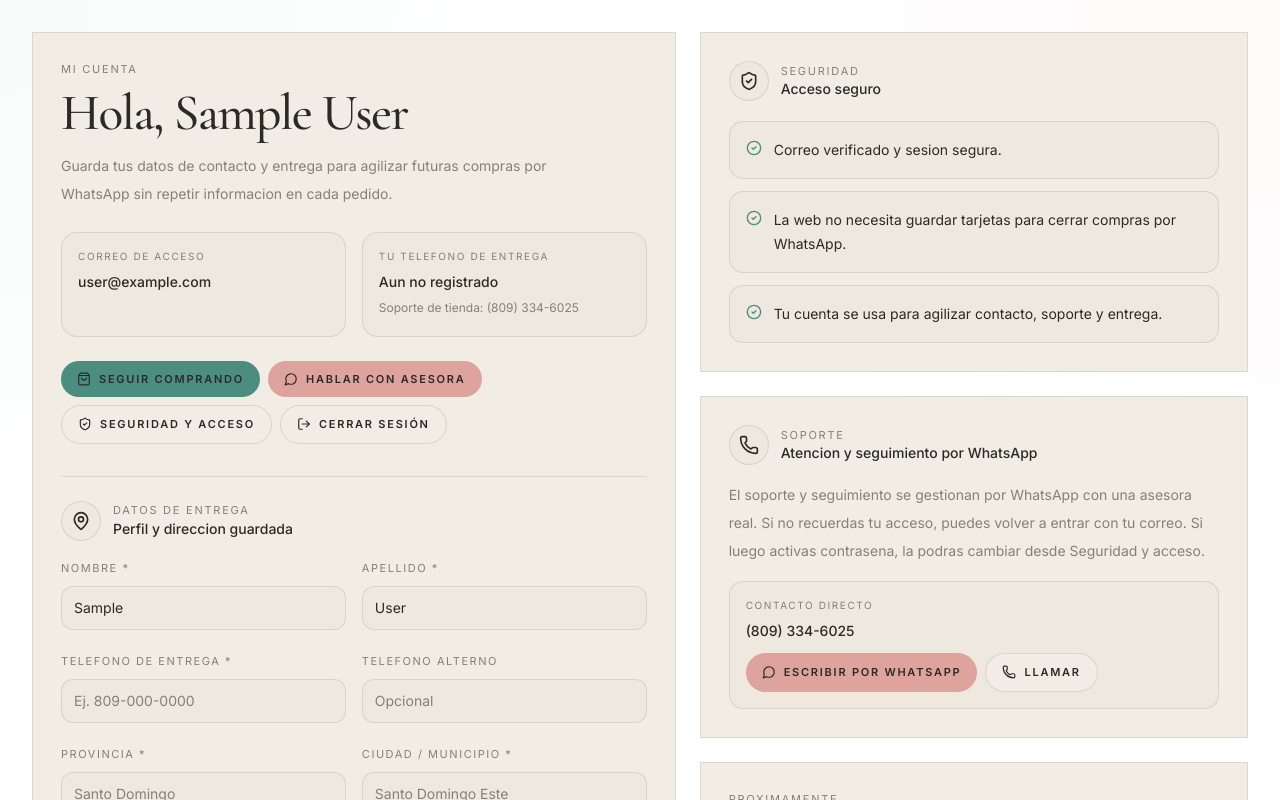
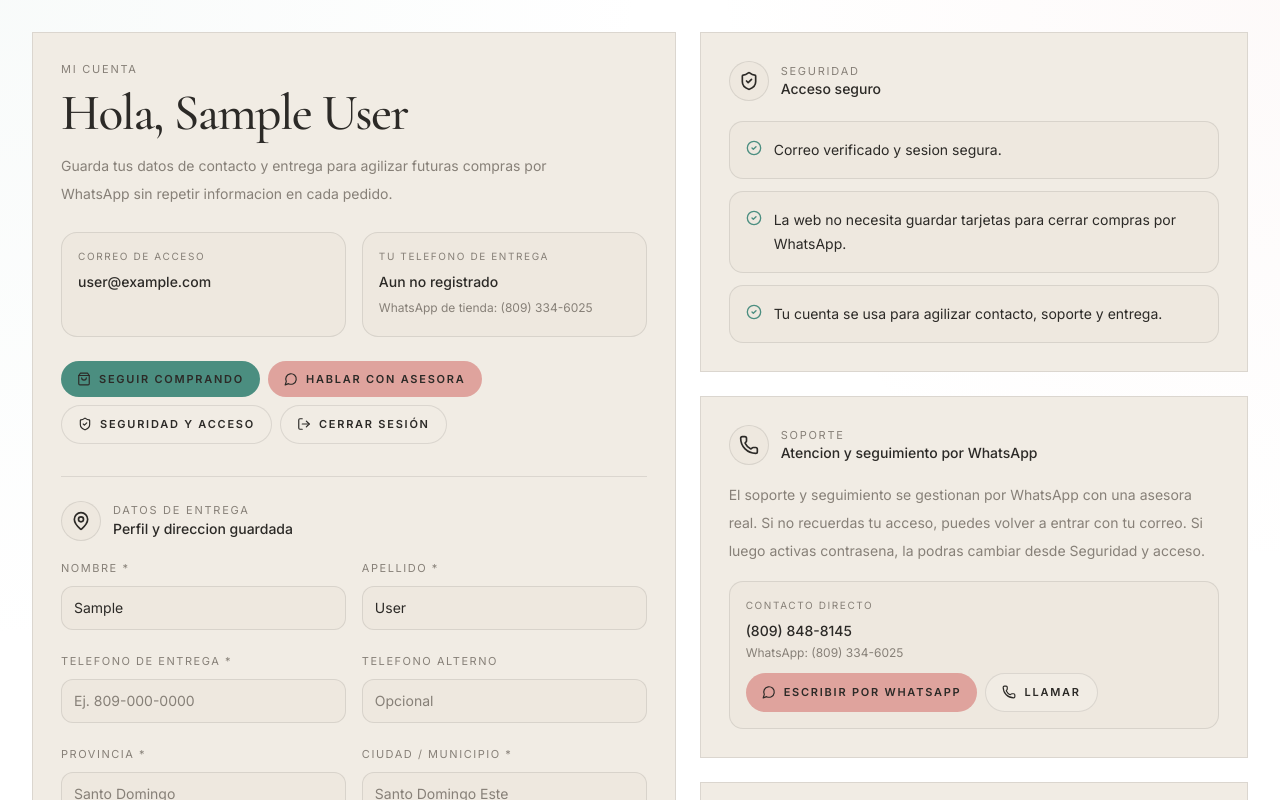
Before and after one commit to pmaa1995/GaliaLuna, a Next.js app: page /mi-cuenta in a window 1280 px wide. Shown: the top 800 px of the page. Built offline with nearby package versions, Linux system fonts and the light colour scheme; no server answers; sample sign-in values are in the browser's storage.

Commit message:
Separate WhatsApp and direct call contact numbers

```diff
--- a/app/mi-cuenta/page.tsx
+++ b/app/mi-cuenta/page.tsx
@@ -12,7 +12,12 @@ import {
 } from "lucide-react";
 
 import AccountSignOutButton from "../../components/auth/AccountSignOutButton";
-import { CONTACT_PHONE_DISPLAY, WHATSAPP_OWNER_NUMBER } from "../../lib/contact";
+import {
+  CALL_OWNER_NUMBER,
+  CALL_PHONE_DISPLAY,
+  WHATSAPP_OWNER_NUMBER,
+  WHATSAPP_PHONE_DISPLAY,
+} from "../../lib/contact";
 import { saveAccountProfileAction } from "./actions";
 
 type PageSearchParams = {
@@ -186,7 +191,7 @@ export default async function AccountPage({
               <p className="mt-1 text-xs leading-6 text-[color:var(--ink-soft)]">
                 {profile.deliveryPhone
                   ? "Este numero se usa para coordinar la entrega."
-                  : `Soporte de tienda: ${CONTACT_PHONE_DISPLAY}`}
+                  : `WhatsApp de tienda: ${WHATSAPP_PHONE_DISPLAY}`}
               </p>
             </div>
           </div>
@@ -451,7 +456,10 @@ export default async function AccountPage({
                 Contacto directo
               </p>
               <p className="mt-2 text-sm font-medium text-[color:var(--ink)]">
-                {CONTACT_PHONE_DISPLAY}
+                {CALL_PHONE_DISPLAY}
+              </p>
+              <p className="mt-1 text-xs text-[color:var(--ink-soft)]">
+                WhatsApp: {WHATSAPP_PHONE_DISPLAY}
               </p>
               <div className="mt-3 flex flex-wrap gap-2">
                 <a
@@ -464,7 +472,7 @@ export default async function AccountPage({
                   Escribir por WhatsApp
                 </a>
                 <a
-                  href={`tel:+${WHATSAPP_OWNER_NUMBER}`}
+                  href={`tel:+${CALL_OWNER_NUMBER}`}
                   className="inline-flex items-center gap-2 rounded-full border border-[color:var(--line)] bg-[color:var(--paper)] px-4 py-2.5 text-[11px] font-semibold uppercase tracking-[0.16em] text-[color:var(--ink)]"
                 >
                   <Phone className="h-3.5 w-3.5" />
--- a/components/store/ProductDetailView.tsx
+++ b/components/store/ProductDetailView.tsx
@@ -13,7 +13,7 @@ import {
 } from "lucide-react";
 import { useEffect, useMemo, useState } from "react";
 
-import { WHATSAPP_OWNER_NUMBER } from "../../lib/contact";
+import { CALL_OWNER_NUMBER, WHATSAPP_OWNER_NUMBER } from "../../lib/contact";
 import { calculateCartCount, useCartStore } from "../../store/cartStore";
 import {
   FALLBACK_PRODUCT_IMAGE,
@@ -296,7 +296,7 @@ export default function ProductDetailView({
                     Escribir
                   </a>
                   <a
-                    href={`tel:+${WHATSAPP_OWNER_NUMBER}`}
+                    href={`tel:+${CALL_OWNER_NUMBER}`}
                     className="inline-flex items-center gap-2 border-b border-transparent pb-1 text-[11px] uppercase tracking-[0.16em] text-[color:var(--ink-soft)] transition hover:border-[color:var(--line)] hover:text-[color:var(--ink)] focus-visible:outline-none focus-visible:ring-2 focus-visible:ring-[color:var(--focus-ring)]"
                   >
                     <Phone className="h-3.5 w-3.5" />
--- a/components/store/ProductGrid.tsx
+++ b/components/store/ProductGrid.tsx
@@ -18,7 +18,7 @@ import {
 } from "lucide-react";
 import { useEffect, useMemo, useState } from "react";
 
-import { WHATSAPP_OWNER_NUMBER } from "../../lib/contact";
+import { CALL_OWNER_NUMBER, WHATSAPP_OWNER_NUMBER } from "../../lib/contact";
 import { calculateCartCount, useCartStore } from "../../store/cartStore";
 import {
   FALLBACK_PRODUCT_IMAGE,
@@ -502,7 +502,7 @@ export default function ProductGrid({
                   <MessageCircle className="h-3.5 w-3.5" />Escribir por WhatsApp
                 </a>
                 <a
-                  href={`tel:+${WHATSAPP_OWNER_NUMBER}`}
+                  href={`tel:+${CALL_OWNER_NUMBER}`}
                   className="inline-flex items-center gap-2 rounded-full border border-[color:var(--line)] bg-[color:var(--paper)]/60 px-4 py-2.5 text-[11px] font-semibold uppercase tracking-[0.16em] text-[color:var(--ink)]"
                 >
                   <Phone className="h-3.5 w-3.5" />Llamar
@@ -595,7 +595,7 @@ export default function ProductGrid({
                   <MessageCircle className="h-3.5 w-3.5" />WhatsApp
                 </a>
                 <a
-                  href={`tel:+${WHATSAPP_OWNER_NUMBER}`}
+                  href={`tel:+${CALL_OWNER_NUMBER}`}
                   className="inline-flex items-center gap-2 rounded-full border border-[color:var(--line-strong)] bg-[color:var(--paper)] px-4 py-2.5 text-[11px] font-semibold uppercase tracking-[0.16em] text-[color:var(--ink)]"
                 >
                   <Phone className="h-3.5 w-3.5" />Llamar
--- a/components/store/WhatsAppCheckoutDialog.tsx
+++ b/components/store/WhatsAppCheckoutDialog.tsx
@@ -10,7 +10,7 @@ import {
 } from "react";
 
 import type { CartItem } from "../../store/cartStore";
-import { CONTACT_PHONE_DISPLAY, WHATSAPP_OWNER_NUMBER } from "../../lib/contact";
+import { WHATSAPP_OWNER_NUMBER, WHATSAPP_PHONE_DISPLAY } from "../../lib/contact";
 import { formatDOP } from "../../types/product";
 
 type CheckoutSource = "cart" | "product";
@@ -430,7 +430,7 @@ export default function WhatsAppCheckoutDialog({
                 {!signedIn ? (
                   <div className="mt-3 rounded-[12px] border border-[color:var(--line)] bg-[color:var(--bg-soft)] p-3">
                     <p className="text-xs leading-6 text-[color:var(--ink-soft)]">
-                      Soporte directo: {CONTACT_PHONE_DISPLAY}
+                      WhatsApp de soporte: {WHATSAPP_PHONE_DISPLAY}
                     </p>
                   </div>
                 ) : null}
--- a/lib/contact.ts
+++ b/lib/contact.ts
@@ -1,2 +1,5 @@
 export const WHATSAPP_OWNER_NUMBER = "18093346025";
-export const CONTACT_PHONE_DISPLAY = "(809) 334-6025";
+export const WHATSAPP_PHONE_DISPLAY = "(809) 334-6025";
+
+export const CALL_OWNER_NUMBER = "18098488145";
+export const CALL_PHONE_DISPLAY = "(809) 848-8145";
```
